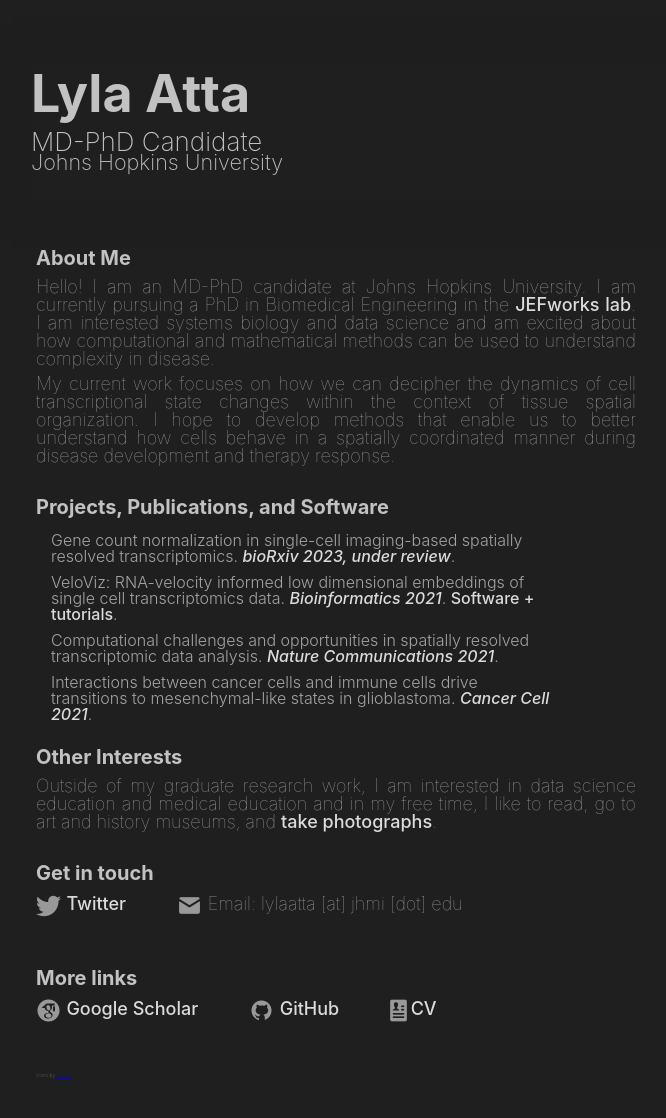
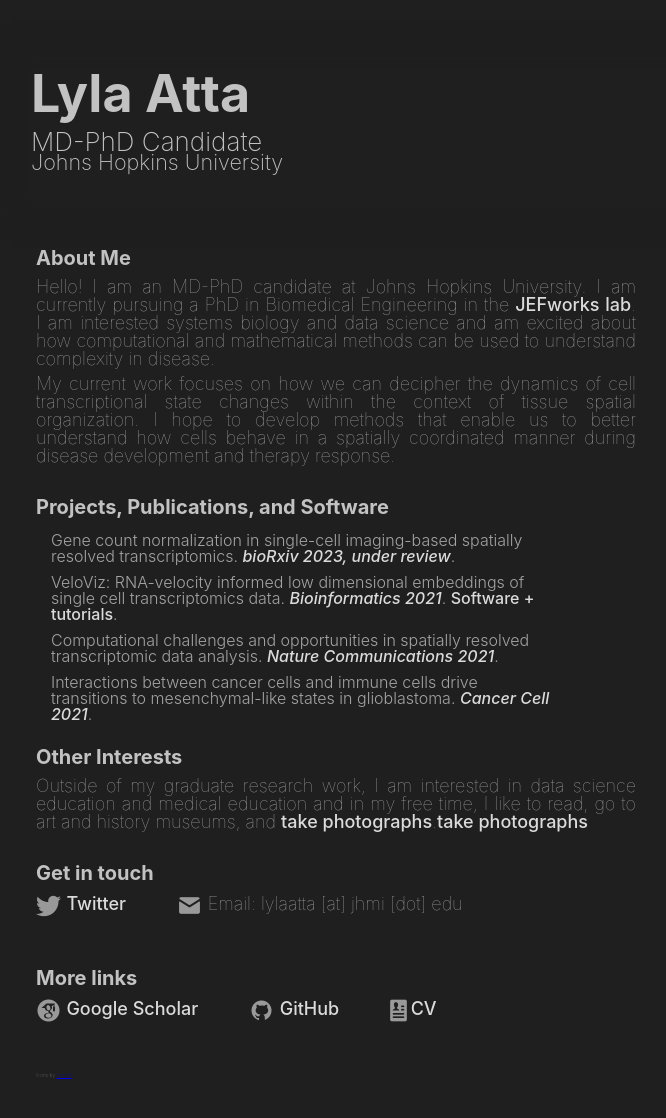
Before and after one commit to LylaAtta/LylaAtta.github.io, a Jekyll site: the page index.html, which Jekyll copies as it is, in a window 1280 px wide and 1145 px high. Shown: the top 1118 px of the window, without its empty margins (37-703 px from the left). Built offline with Jekyll 4.4.1, drawn with Linux system fonts in a browser that asks for light colours.

Commit message:
adding photo link to index

```diff
--- a/index.html
+++ b/index.html
@@ -38,7 +38,7 @@
 
     <h6><a id="other"></a>Other Interests</h6>
 
-    <p>Outside of my graduate research work, I am interested in data science education and medical education and in my free time, I like to read, go to art and history museums, and <a class="general" href="https://photolatta.wixsite.com/home">take photographs</a>.</p>
+    <p>Outside of my graduate research work, I am interested in data science education and medical education and in my free time, I like to read, go to art and history museums, and <a class="general" href="https://photolatta.wixsite.com/home">take photographs</a>.<a class="general" href="docs/photos.html">take photographs</a></p>
 
     <h6><a id="links"></a>Get in touch</h6>
 
```
